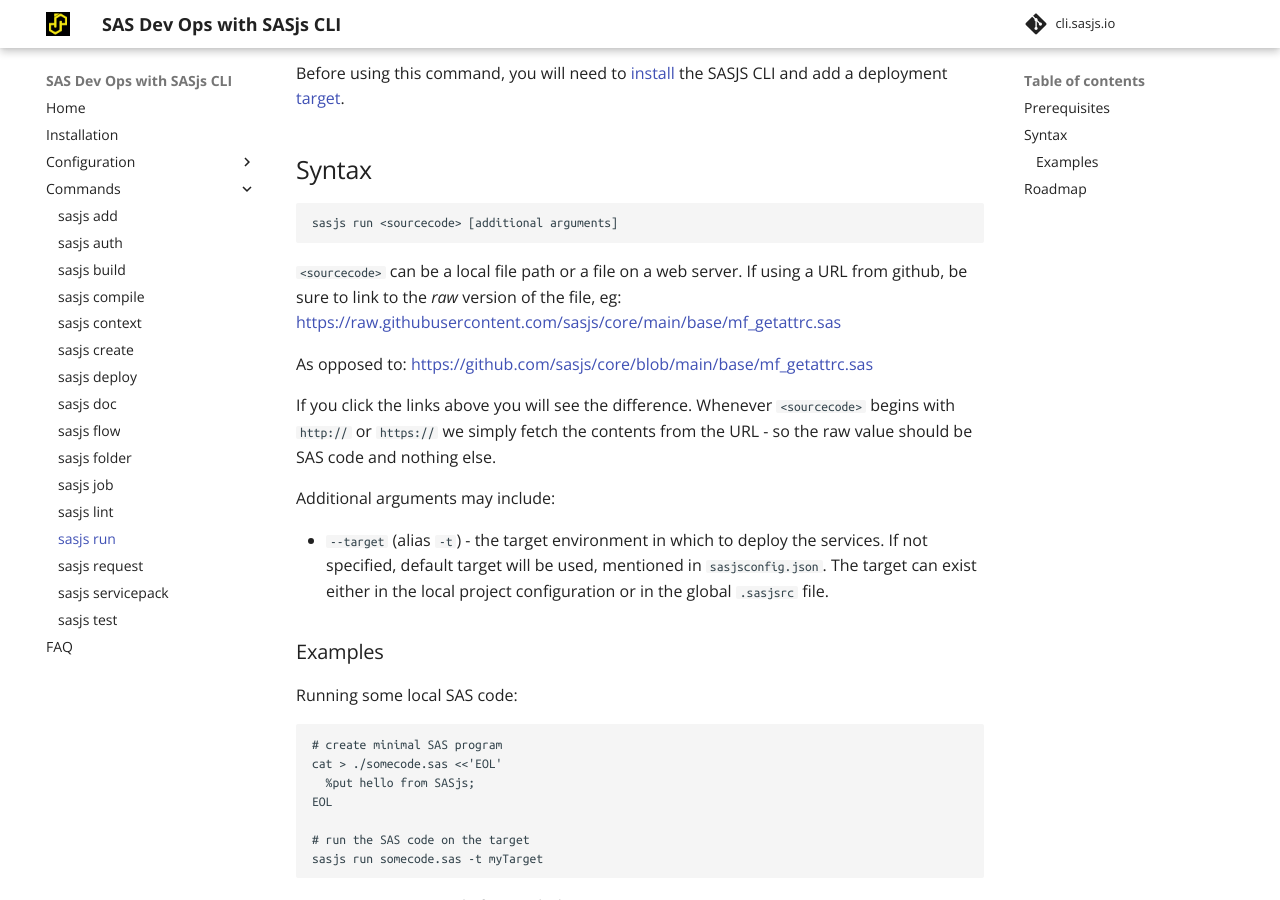
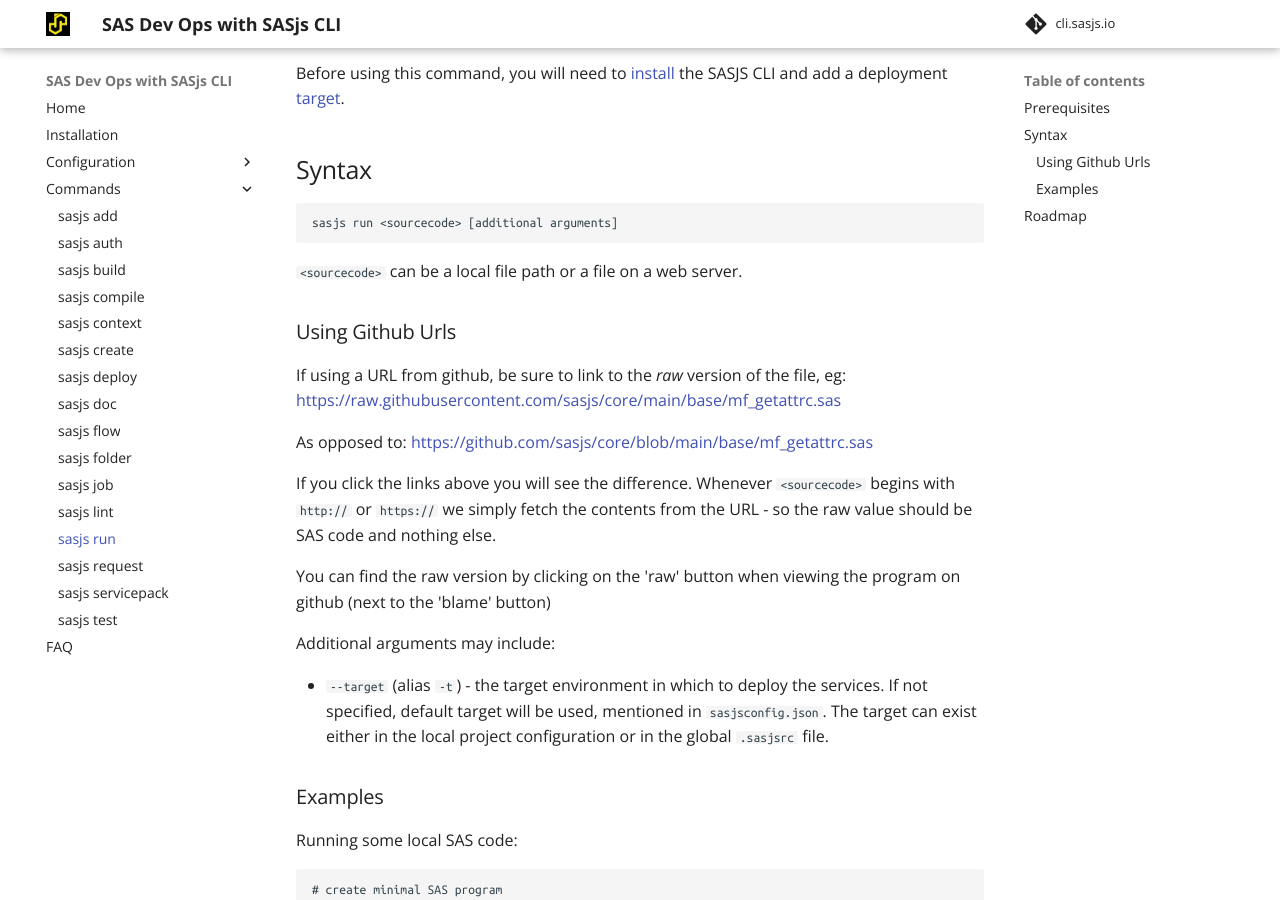
Before and after one commit to sasjs/cli.sasjs.io, an MkDocs documentation site: the page built from docs/run.md, in a window 1280 px wide and 900 px high, scrolled down 597 px. Built offline with MkDocs 1.6.1 and Material for MkDocs 9.7.7, drawn with Linux system fonts in a browser that asks for light colours.

Commit message:
Update run.md

````diff
--- a/docs/run.md
+++ b/docs/run.md
@@ -26,12 +26,19 @@
 sasjs run <sourcecode> [additional arguments]
 ```
 
-`<sourcecode>` can be a local file path or a file on a web server.  If using a URL from github, be sure to link to the _raw_ version of the file, eg: [https://raw.githubusercontent.com/sasjs/core/main/base/mf_getattrc.sas](https://raw.githubusercontent.com/sasjs/core/main/base/mf_getattrc.sas)
+`<sourcecode>` can be a local file path or a file on a web server.
+
+### Using Github Urls
+
+If using a URL from github, be sure to link to the _raw_ version of the file, eg: [https://raw.githubusercontent.com/sasjs/core/main/base/mf_getattrc.sas](https://raw.githubusercontent.com/sasjs/core/main/base/mf_getattrc.sas)
 
 As opposed to: [https://github.com/sasjs/core/blob/main/base/mf_getattrc.sas](https://github.com/sasjs/core/blob/main/base/mf_getattrc.sas)
 
+If you click the links above you will see the difference.  Whenever `<sourcecode>` begins with `http://` or `https://` we simply fetch the contents from the URL - so the raw value should be SAS code and nothing else.
 
-If you click the links above you will see the difference.  Whenever `<sourcecode>` begins with `http://` or `https://` we simply fetch the contents from the URL - so the raw value should be SAS code and nothing else.
+You can find the raw version by clicking on the 'raw' button when viewing the program on github (next to the 'blame' button)
+
+
 
 Additional arguments may include:
 
````
